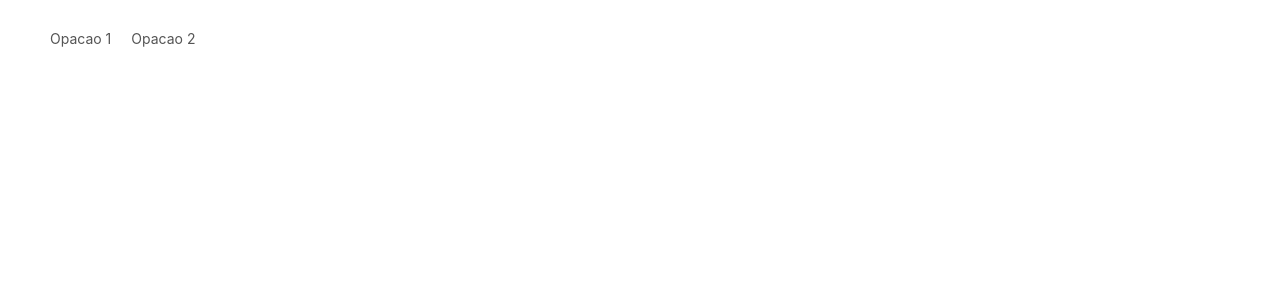
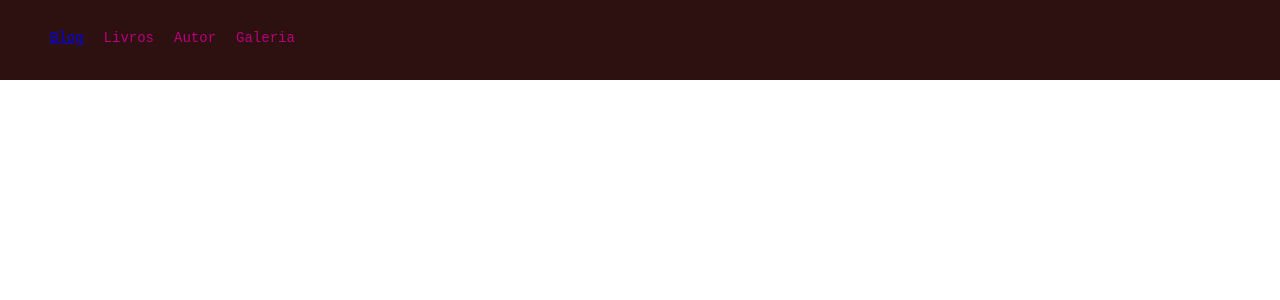
Before and after one commit to vncsms/MySiteReact, a React (Create React App) app: page / in a window 1280 px wide. Shown: the top 300 px of the page. Built offline with nearby package versions, Linux system fonts and the light colour scheme.

Commit message:
Creating Router
WIP

```diff
--- /dev/null
+++ b/src/components/TopMenu.js
@@ -0,0 +1,34 @@
+import '../style/TopMenu.css';
+import React, { Component } from 'react';
+
+
+export default class TopMenu extends Component {
+
+  constructor(props) {
+    super(props);
+    this.state = {
+    };
+  }
+
+  render() {
+
+    return (
+      <div className="HeadOptions">
+        <ul>
+          <li className="TopLinks">
+            <a href="../pages/Blog">Blog</a>
+          </li>
+          <li className="TopLinks">
+            <a onClick={() => this.buttonClick('Livros')}>Livros</a>
+          </li>
+          <li className="TopLinks">
+            <a onClick={() => this.buttonClick('Autor')}>Autor</a>
+          </li>
+          <li className="TopLinks">
+            <a onClick={() => this.buttonClick('Galeria')}>Galeria</a>
+          </li>
+        </ul>
+      </div>
+    );
+  }
+}
--- /dev/null
+++ b/src/pages/Autor.js
@@ -0,0 +1,10 @@
+import '../style/MainPage.css';
+import React, { Component } from 'react';
+
+export default class Autor extends Component {
+  render() {
+    return (
+      <div>Autor</div>
+    );
+  }
+}
--- /dev/null
+++ b/src/pages/Blog.js
@@ -0,0 +1,10 @@
+import '../style/MainPage.css';
+import React, { Component } from 'react';
+
+export default class Blog extends Component {
+  render() {
+    return (
+      <div>Blog</div>
+    );
+  }
+}
--- /dev/null
+++ b/src/pages/Galeria.js
@@ -0,0 +1,10 @@
+import '../style/MainPage.css';
+import React, { Component } from 'react';
+
+export default class Galeria extends Component {
+  render() {
+    return (
+      <div>Galeria</div>
+    );
+  }
+}
--- /dev/null
+++ b/src/pages/Livros.js
@@ -0,0 +1,10 @@
+import '../style/MainPage.css';
+import React, { Component } from 'react';
+
+export default class Livros extends Component {
+  render() {
+    return (
+      <div>Livros</div>
+    );
+  }
+}
--- a/src/pages/MainPage.js
+++ b/src/pages/MainPage.js
@@ -1,17 +1,29 @@
 import '../style/MainPage.css';
+import Blog from './Blog.js';
+import Livros from './Livros.js';
+import Autor from './Autor.js';
+import Galeria from './Galeria.js';
+import TopMenu from '../components/TopMenu.js'
 import React, { Component } from 'react';
 
+
 export default class MainPage extends Component {
+
+  constructor(props) {
+    super(props);
+    this.state = {
+    };
+  }
+
+  buttonClick(paginaEscolhida) {
+  }
+
   render() {
+
     return (
-      <body className="MainPage">
-        <div className="HeadOptions">
-          <ul>
-            <li className="TopLinks">Opacao 1</li>
-            <li className="TopLinks">Opacao 2</li>
-          </ul>
-        </div>
-      </body>
+      <div className="MainPage">
+        <TopMenu/>
+      </div>
     );
   }
 }
--- a/src/style/MainPage.css
+++ b/src/style/MainPage.css
@@ -2,23 +2,3 @@
     width: -webkit-fill-available;
     height: -webkit-fill-available;
 }
-
-.HeadOptions {
-    padding-top: 20px;
-}
-
-ul {
-    margin: 0;
-}
-
-li {
-    float: left;
-    list-style-type: none;
-    padding-right: 10px;
-}
-
-.TopLinks {
-    padding: 10px;
-    font-size: 14px;
-    color: #555;
-}
--- /dev/null
+++ b/src/style/TopMenu.css
@@ -0,0 +1,30 @@
+.HeadOptions {
+    padding-top: 20px;
+    background-color: #2d1010;
+    height: 60px;
+}
+
+ul {
+    margin: 0;
+}
+
+li {
+    float: left;
+    list-style-type: none;
+    padding-right: 10px;
+}
+
+a {
+    cursor: pointer;
+}
+
+.TopLinks {
+    padding: 10px;
+    font-size: 14px;
+    color: #ba007c;
+    font-family: "Courier New";
+}
+
+.TopLinks:hover {
+    color: #555;
+}
```
